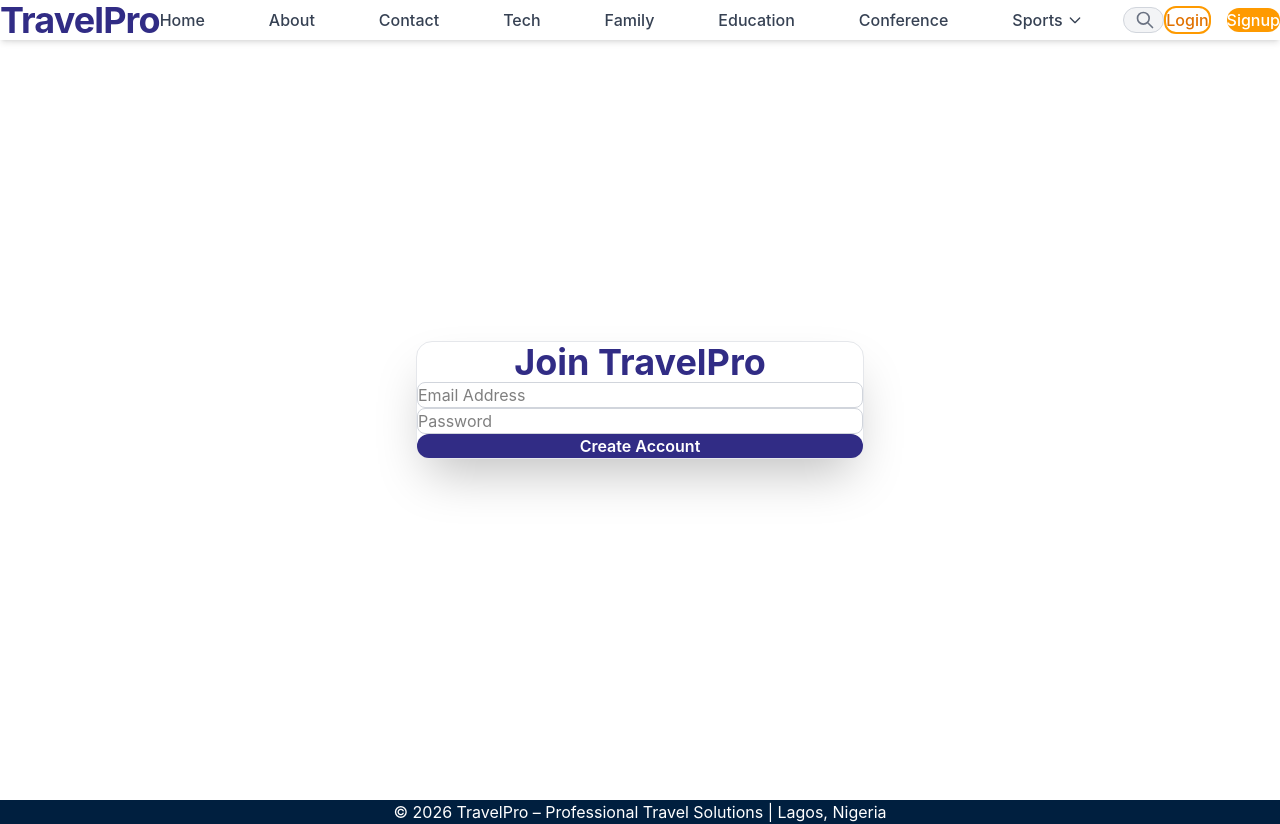
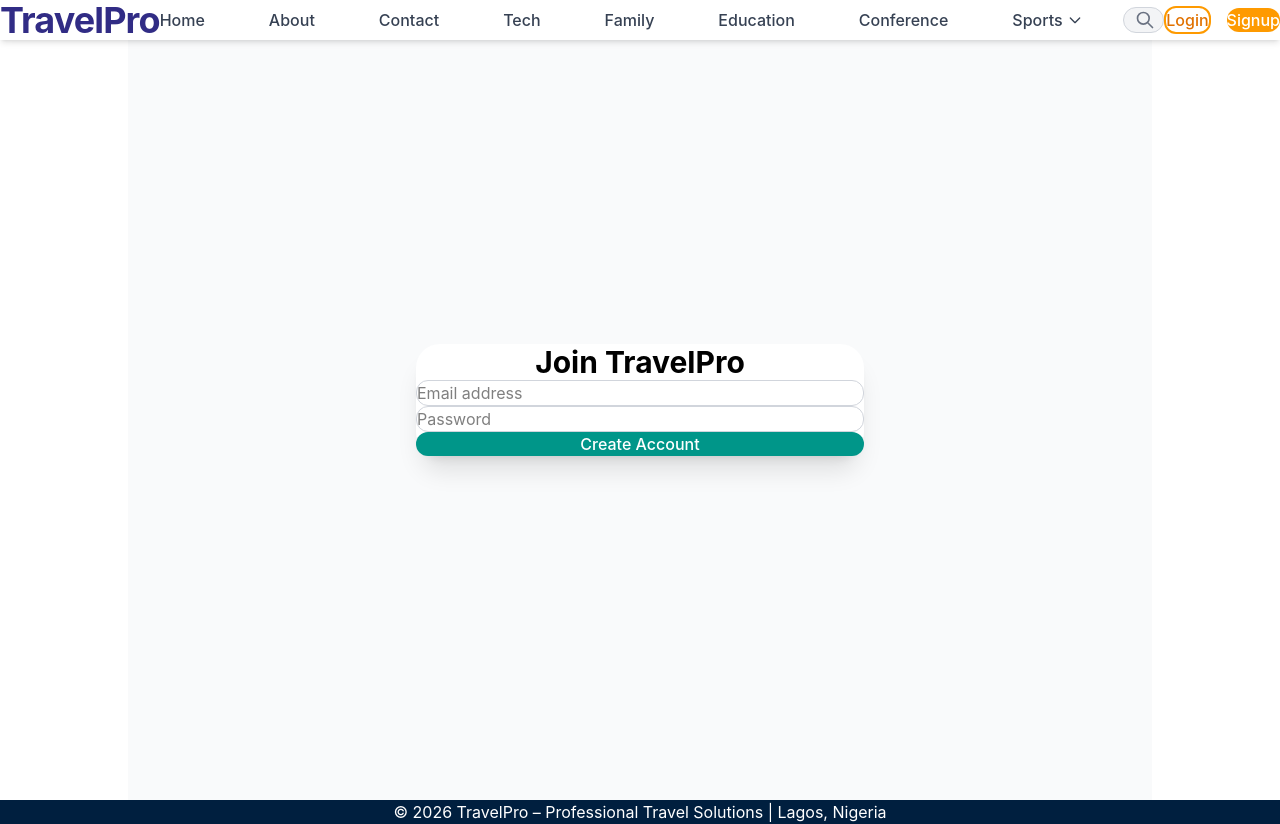
Before and after one commit to Immortallex/travel-pro, a React app in the folder frontend/: page /signup in a window 1280 px wide. Built offline with nearby package versions, Linux system fonts and the light colour scheme; the HTML template or start-up script is replaced by a standard one.

Commit message:
Hardcode Render backend URL in Signup for immediate live connection

```diff
--- a/frontend/src/components/Signup.jsx
+++ b/frontend/src/components/Signup.jsx
@@ -1,47 +1,72 @@
 import { useState } from 'react';
+import { useNavigate } from 'react-router-dom';
 import axios from 'axios';
 
 function Signup() {
   const [email, setEmail] = useState('');
   const [password, setPassword] = useState('');
+  const [error, setError] = useState('');
+  const [loading, setLoading] = useState(false);
+  const navigate = useNavigate();
 
   const handleSubmit = async (e) => {
     e.preventDefault();
+    setLoading(true);
+    setError('');
+
     try {
-      await axios.post('http://localhost:5000/api/signup', { email, password });
-      alert('Account created! Please login.');
-      window.location.href = '/login';
+      const response = await axios.post(
+        'https://travel-pro-3o9n.onrender.com/api/auth/signup',
+        { email, password },
+        { headers: { 'Content-Type': 'application/json' } }
+      );
+
+      alert('Account created successfully! Please login.');
+      navigate('/login');
     } catch (err) {
-      alert('Error: ' + err.message);
+      setError(err.response?.data?.error || 'Signup failed. Please try again.');
+      console.error('Signup error:', err);
+    } finally {
+      setLoading(false);
     }
   };
 
   return (
-    <div className="min-h-screen flex items-center justify-center px-6 py-20">
-      <div className="w-full max-w-md bg-white p-12 rounded-2xl shadow-2xl border border-gray-200">
-        <h2 className="text-4xl font-bold text-indigo-900 text-center mb-10">Join TravelPro</h2>
+    <div className="min-h-screen flex items-center justify-center bg-gray-50 py-12 px-4">
+      <div className="max-w-md w-full bg-white p-8 rounded-3xl shadow-xl">
+        <h2 className="text-3xl font-bold text-center mb-8">Join TravelPro</h2>
+
+        {error && <div className="bg-red-100 text-red-700 p-3 rounded-lg mb-6">{error}</div>}
+
         <form onSubmit={handleSubmit} className="space-y-6">
+          <div>
             <input
               type="email"
+              placeholder="Email address"
               value={email}
               onChange={(e) => setEmail(e.target.value)}
-            placeholder="Email Address"
-            className="w-full p-4 border border-gray-300 rounded-lg focus:ring-2 focus:ring-teal-500 focus:border-transparent"
+              className="w-full p-4 border border-gray-300 rounded-xl focus:ring-2 focus:ring-teal-500 focus:border-transparent"
               required
             />
+          </div>
+
+          <div>
             <input
               type="password"
+              placeholder="Password"
               value={password}
               onChange={(e) => setPassword(e.target.value)}
-            placeholder="Password"
-            className="w-full p-4 border border-gray-300 rounded-lg focus:ring-2 focus:ring-teal-500 focus:border-transparent"
+              className="w-full p-4 border border-gray-300 rounded-xl focus:ring-2 focus:ring-teal-500 focus:border-transparent"
               required
             />
+          </div>
+
           <button
             type="submit"
-            className="w-full bg-indigo-900 text-white py-4 rounded-xl font-semibold hover:bg-indigo-800 transition"
+            disabled={loading}
+            className="w-full bg-teal-600 text-white py-4 rounded-xl font-medium hover:bg-teal-700 transition disabled:bg-gray-400"
           >
-            Create Account
+            {loading ? 'Creating Account...' : 'Create Account'}
           </button>
         </form>
       </div>
```
Lines whose indentation alone changed are shown as unchanged.
